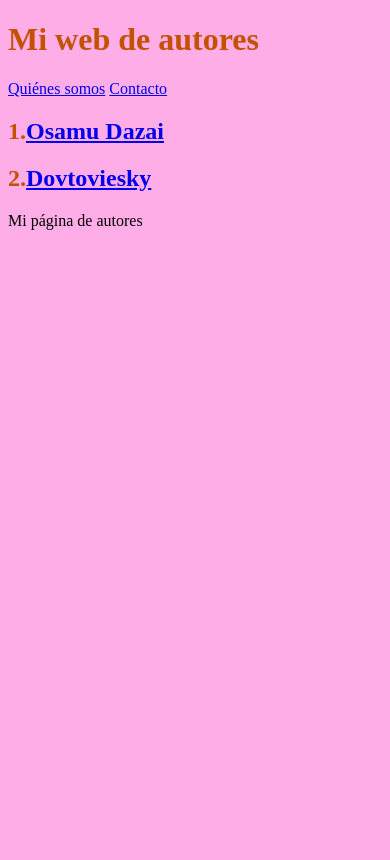
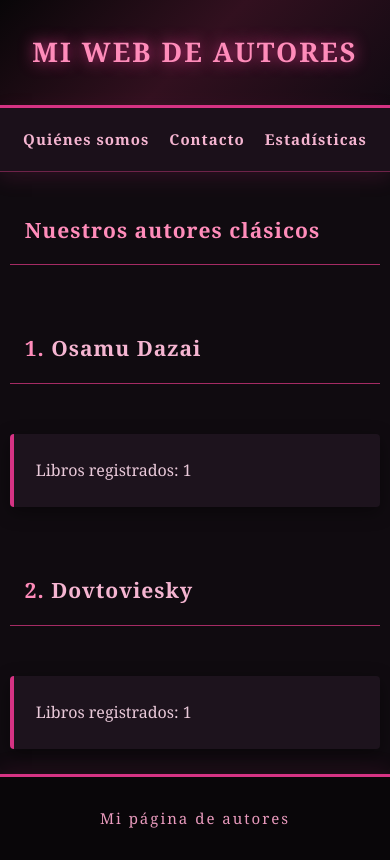
Before and after one commit to ValValNat/DAW-Django, a Django app: page /autores/ in a window 390 px wide. Before the commit the page ends 230 px from the top, so only its background shows below. Run offline with Django 5.2, Linux system fonts and the light colour scheme; data comes from the database, SQL or seed files in the repository.

Commit message:
Estilos estaticos, aggregate y annotate

```diff
--- a/autores_clasicos/static/autores_clasicos/css/autores_clasicos.css
+++ b/autores_clasicos/static/autores_clasicos/css/autores_clasicos.css
@@ -1,7 +1,254 @@
-h1, h2 {
-    color: #c25100;
+
+/* =====================================
+   ESTILO GENERAL - DARK GOTHIC
+===================================== */
+
+* {
+    margin: 0;
+    padding: 0;
+    box-sizing: border-box;
 }
 
 body {
-    background-color: rgb(255, 173, 230);
+    font-family: 'Georgia', serif;
+    background-color: #100b10;
+    color: #f2dce9;
+    line-height: 1.8;
+    min-height: 100vh;
+    display: flex;
+    flex-direction: column;
 }
+
+/* =====================================
+   CABECERA
+===================================== */
+
+h1 {
+    background: linear-gradient(135deg, #080608, #32101f, #120a12);
+    color: #ff8cba;
+    text-align: center;
+    padding: 40px 20px;
+    font-size: 40px;
+    letter-spacing: 4px;
+    text-transform: uppercase;
+    border-bottom: 3px solid #d63384;
+    text-shadow: 0 0 15px #d63384;
+}
+
+/* =====================================
+   MENÚ DE NAVEGACIÓN
+===================================== */
+
+nav {
+    background-color: #1b101a;
+    display: flex;
+    justify-content: center;
+    gap: 45px;
+    padding: 18px;
+    border-bottom: 1px solid #6e2349;
+    box-shadow: 0 5px 20px rgba(214, 51, 132, 0.15);
+}
+
+nav a {
+    color: #f5b5d1;
+    text-decoration: none;
+    font-size: 17px;
+    font-weight: bold;
+    letter-spacing: 1px;
+    transition: 0.3s;
+}
+
+nav a:hover {
+    color: #ff4fa3;
+    text-shadow: 0 0 12px #ff4fa3;
+    transform: translateY(-3px);
+}
+
+/* =====================================
+   CONTENIDO PRINCIPAL
+===================================== */
+
+main {
+    flex: 1;
+    width: 100%;
+    padding: 35px 0;
+}
+
+h2 {
+    color: #ff8cba;
+    margin: 25px auto;
+    width: 85%;
+    padding: 15px;
+    border-bottom: 1px solid #a52b64;
+    font-size: 25px;
+    letter-spacing: 1px;
+}
+
+h2 a {
+    color: #f5b5d1;
+    text-decoration: none;
+    transition: 0.3s;
+}
+
+h2 a:hover {
+    color: #ff4fa3;
+    padding-left: 10px;
+    text-shadow: 0 0 10px #d63384;
+}
+
+/* =====================================
+   TEXTOS Y PÁRRAFOS
+===================================== */
+
+p {
+    background-color: #1d131d;
+    color: #e9c9d9;
+    width: 85%;
+    max-width: 900px;
+    margin: 25px auto;
+    padding: 22px;
+    border-left: 4px solid #d63384;
+    border-radius: 4px;
+    font-size: 18px;
+    box-shadow: 0 5px 18px rgba(0, 0, 0, 0.4);
+}
+
+/* =====================================
+   IMÁGENES DE AUTORES
+===================================== */
+
+img {
+    display: block;
+    width: 250px;
+    max-width: 90%;
+    height: auto;
+    margin: 25px auto;
+    border: 3px solid #d63384;
+    border-radius: 5px;
+    box-shadow: 0 0 20px rgba(214, 51, 132, 0.3);
+    transition: 0.4s;
+}
+
+img:hover {
+    transform: scale(1.04);
+    box-shadow: 0 0 30px rgba(255, 79, 163, 0.5);
+}
+
+/* =====================================
+   LIBROS Y DETALLES
+===================================== */
+
+h3 {
+    color: #ff8cba;
+    width: 85%;
+    margin: 20px auto;
+    padding: 16px;
+    background-color: #1d131d;
+    border-radius: 4px;
+    border-left: 4px solid #a52b64;
+    box-shadow: 0 4px 12px rgba(0, 0, 0, 0.3);
+}
+
+/* =====================================
+   ENLACES GENERALES
+===================================== */
+
+body > a,
+main > a,
+p + a,
+hr + a {
+    display: block;
+    width: fit-content;
+    margin: 20px auto;
+    padding: 11px 28px;
+    background-color: #8f2457;
+    color: #fff0f7;
+    text-decoration: none;
+    border: 1px solid #e34b91;
+    border-radius: 3px;
+    letter-spacing: 1px;
+    transition: 0.3s;
+}
+
+body > a:hover,
+main > a:hover,
+p + a:hover,
+hr + a:hover {
+    background-color: #d63384;
+    color: white;
+    box-shadow: 0 0 18px rgba(214, 51, 132, 0.5);
+    transform: translateY(-3px);
+}
+
+/* =====================================
+   SEPARADORES
+===================================== */
+
+hr {
+    width: 80%;
+    margin: 25px auto;
+    border: none;
+    border-top: 1px solid #a52b64;
+    box-shadow: 0 0 8px rgba(214, 51, 132, 0.3);
+}
+
+/* =====================================
+   PIE DE PÁGINA
+===================================== */
+
+footer {
+    margin-top: auto;
+    background-color: #090609;
+    color: #e99abd;
+    text-align: center;
+    padding: 28px;
+    font-size: 15px;
+    letter-spacing: 2px;
+    border-top: 3px solid #d63384;
+    box-shadow: 0 -5px 20px rgba(214, 51, 132, 0.1);
+}
+
+/* =====================================
+   EFECTOS Y DETALLES
+===================================== */
+
+::selection {
+    background-color: #d63384;
+    color: white;
+}
+
+a {
+    cursor: pointer;
+}
+
+/* =====================================
+   DISEÑO RESPONSIVE
+===================================== */
+
+@media (max-width: 600px) {
+
+    h1 {
+        font-size: 27px;
+        padding: 28px 10px;
+        letter-spacing: 2px;
+    }
+
+    nav {
+        gap: 20px;
+        flex-wrap: wrap;
+    }
+
+    nav a {
+        font-size: 15px;
+    }
+
+    h2 {
+        width: 95%;
+        font-size: 21px;
+    }
+
+    p, h3 {
+        width: 95%;
+        font-size: 16px;
+    }
+}
--- a/autores_clasicos/templates/autores_clasicos/base.html
+++ b/autores_clasicos/templates/autores_clasicos/base.html
@@ -1,6 +1,21 @@
+
 {% extends 'autores_clasicos/main.html' %}
+
 {% block contenido %}
+
+<h2>Nuestros autores clásicos</h2>
+
 {% for autor in autores %}
-    <h2>{{forloop.counter}}.<a href="{% url 'detalle_autor' id=autor.id %}">{{ autor.nombre }}</a></h2>
+
+    <h2>
+        {{ forloop.counter }}.
+        <a href="{% url 'detalle_autor' id=autor.id %}">
+            {{ autor.nombre }}
+        </a>
+    </h2>
+
+    <p>Libros registrados: {{ autor.total_libros }}</p>
+
 {% endfor %}
+
 {% endblock %}
--- a/autores_clasicos/templates/autores_clasicos/main.html
+++ b/autores_clasicos/templates/autores_clasicos/main.html
@@ -13,6 +13,7 @@
     <nav>
         <a href="{% url 'descripcion' %}">Quiénes somos</a>
         <a href="{% url 'contacto' %}">Contacto</a>
+        <a href="{% url 'estadisticas' %}">Estadísticas</a>
     </nav>
 
     {% block contenido %}
--- a/autores_clasicos/urls.py
+++ b/autores_clasicos/urls.py
@@ -6,5 +6,6 @@ urlpatterns= [
     path('detalle/<int:id>/', views.detalle_autor, name='detalle_autor'),
     path('descripcion/', views.descripcion_web, name='descripcion'),
     path('contacto/', views.contacto_empresa, name='contacto'),
-    path('libros/<int:id>', views.libros_autor, name='libros_autor_actual')
+    path('libros/<int:id>', views.libros_autor, name='libros_autor_actual'),
+    path('estadisticas/', views.estadisticas, name='estadisticas'),
 ]
--- a/autores_clasicos/views.py
+++ b/autores_clasicos/views.py
@@ -1,25 +1,81 @@
+
 from django.shortcuts import render, get_object_or_404
+from django.db.models import Count, Avg, Max, Min, Sum
 from .models import Autor, Libro
 
+'''
+AGGREGATE-> ¿cuantas pags tienen todos los libros juntos? en java hacemos un bucle y guardamos numPag en variable
+pero en djangos hacemos:
+resultado= Libro.objects.aggregate(total=sum('num_paginas'))
+te da -> {'total': 1500}
+
+también está avg, max, min, count
+----------------------------------------------------------------------------------------------------------
+----------------------------------------------------------------------------------------------------------
+----------------------------------------------------------------------------------------------------------
+
+ANNOTATE-> ¿cuántas páginas ha escrito cada autor en su vida? hariamos bucle también en java
+quiero muchos resultados. Uno para Osamu, otro para Haruki
+
+autores= Autor.object.annotate(total_paginas=Sum('libro_num_paginas')
+
+*ten en cuenta que en libro tengo una fk que es autor. Asi que django crea de forma automática en Autor un
+"libro_set" (si, django crea tmb la relacioń inversa)
+
+Cada guión bajo significa "entra dentro de". Así que:
+entra en libro>entra en num_paginas
+libro_num_paginas > django sabe que estoy accediendo a AUTOR > SU RELACION CON CADA LIBRO> ATRIBUTO DE LIBRO NUM_PAGINAS
+Se puede hacer del reves, si. Django lo entiende.
+'''
+# PÁGINA PRINCIPAL y ANNOTATE
+def funcion_principal(request):
+    context = Autor.objects.annotate(
+        total_libros=Count('libro')
+    )
+
+    return render(request, 'autores_clasicos/base.html', {
+        'autores': context
+    })
 
 
+# DETALLE DE UN AUTOR
+def detalle_autor(request, id):
+    autor_actual = get_object_or_404(Autor, id=id)
 
-def funcion_principal(request):
-    context = Autor.objects.all()
+    return render(request, 'autores_clasicos/detalle.html', {
+        'autor': autor_actual
+    })
 
-    return render(request, 'autores_clasicos/base.html', {'autores': context})
 
-def detalle_autor(request, id):
-    autor_actual= get_object_or_404(Autor, id=id)
-
-    return render(request, 'autores_clasicos/detalle.html', {'autor': autor_actual})
-
+# DESCRIPCIÓN
 def descripcion_web(request):
     return render(request, 'autores_clasicos/descripcion.html')
 
+
+# CONTACTO
 def contacto_empresa(request):
     return render(request, 'autores_clasicos/contacto.html')
 
+
+# LIBROS DE UN AUTOR
 def libros_autor(request, id):
-    libros= Libro.objects.filter(autor=id)
-    return render(request, 'autores_clasicos/todos_libros.html', {'libros': libros})
+    libros = Libro.objects.filter(autor=id)
+
+    return render(request, 'autores_clasicos/todos_libros.html', {
+        'libros': libros
+    })
+
+
+# ESTADÍSTICAS GENERALES + AGGREGATE
+def estadisticas(request):
+    datos = Libro.objects.aggregate(
+        total_libros=Count('id'),
+        media_paginas=Avg('num_paginas'),
+        maximo_paginas=Max('num_paginas'),
+        minimo_paginas=Min('num_paginas'),
+        suma_paginas=Sum('num_paginas')
+    )
+
+    return render(request, 'autores_clasicos/estadisticas.html', {
+        'datos': datos
+    })
```
Also changed, not shown: autores_clasicos/templates/autores_clasicos/estadisticas.html (added, +20 -0 lines).
